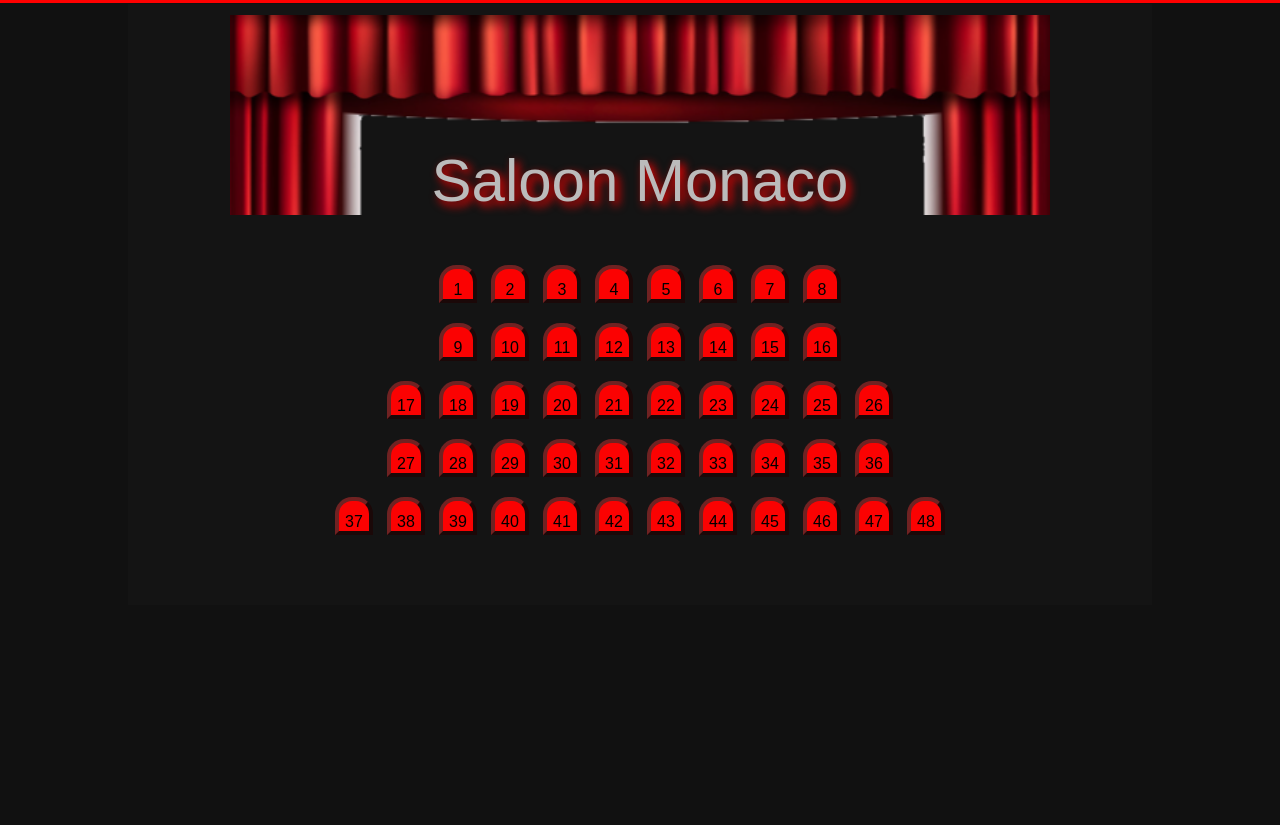
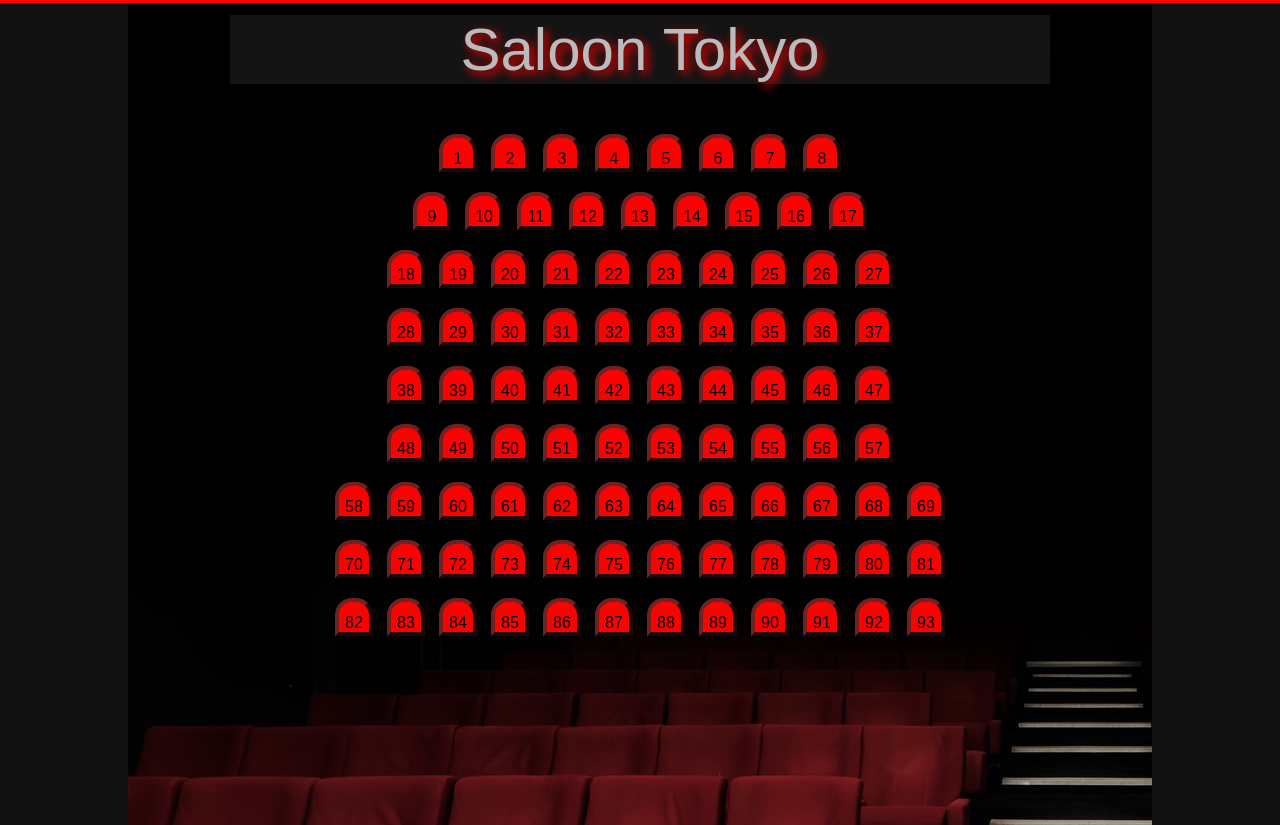
Before and after one commit to izaxen/Filmvisarna, a website: page index.html in a window 1280 px wide. Shown: the part 66-891 px from the top of the page. Before the commit the page ends 800 px from the top, so only its background shows below. Drawn offline with nearby package versions, Linux system fonts and the light colour scheme.

Commit message:
Added images for saloon
Added images
Changed saloonBox to saloon-box

```diff
--- a/saloons/saloons.css
+++ b/saloons/saloons.css
@@ -1,7 +1,10 @@
-.saloonBox {
+.saloon-box {
   background-color: rgb(20, 20, 20);
   padding-top: 1px;
-  padding-bottom: 60px;
+  padding-bottom: 100px;
+  background-image: url("/saloons/chairs.jpg");
+  background-size: center;
+  height: 90vh;
 }
 
 .seat {
@@ -33,13 +36,11 @@
   justify-content: center;
   align-items: flex-end;
   font-size: 60px;
-  height: 200px;
   width: 80%;
   background-color: rgb(20, 20, 20);
   margin-left: auto;
   margin-right: auto;
   margin-top: 10px;
-  background-image: url("curtain2.png");
   background-size: cover;
   text-shadow: 4px 4px 10px red;
   color: rgb(187, 187, 187);
--- a/saloons/saloons.js
+++ b/saloons/saloons.js
@@ -1,4 +1,4 @@
-getSaloons('tokyo1')
+getSaloons('tokyo')
 
 async function getSaloons(saloonChoice) {
   let saloons = await $.getJSON('/saloons/saloons.json')
@@ -14,7 +14,7 @@ function showSeats(saloon) {
   let seat
   let seatCounter = 0
 
-  $('.main-box').append(`<div class="saloonBox"></div>`)
+  $('.main-box').append(`<div class="saloon-box"></div>`)
   showScreen(saloon)
 
   for (let i = 0; i < tempRow.length; i++) {
@@ -30,10 +30,10 @@ function showSeats(saloon) {
       }
     }
     // Create a div for every row
-    $('.saloonBox').append(`<div class="row" id="row-${i + 1}">${seat}</div>`)
+    $('.saloon-box').append(`<div class="row" id="row-${i + 1}">${seat}</div>`)
   }
 }
 
 function showScreen(saloon) {
-  $('.saloonBox').prepend(`<div class="screen">Saloon ${saloon.name}</div`)
+  $('.saloon-box').prepend(`<div class="screen">Saloon ${saloon.name}</div`)
 }
```
Also changed, not shown: saloons/chairs.jpg (added), saloons/curtain3.jpg (added), saloons/curtain4.jpg (added).
